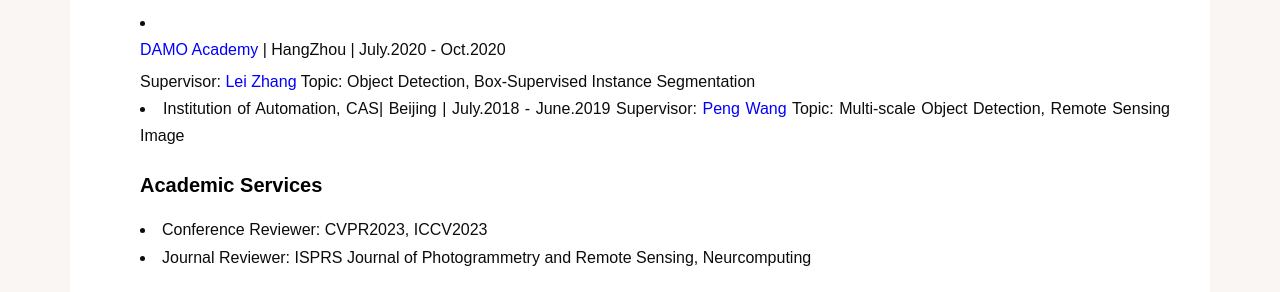
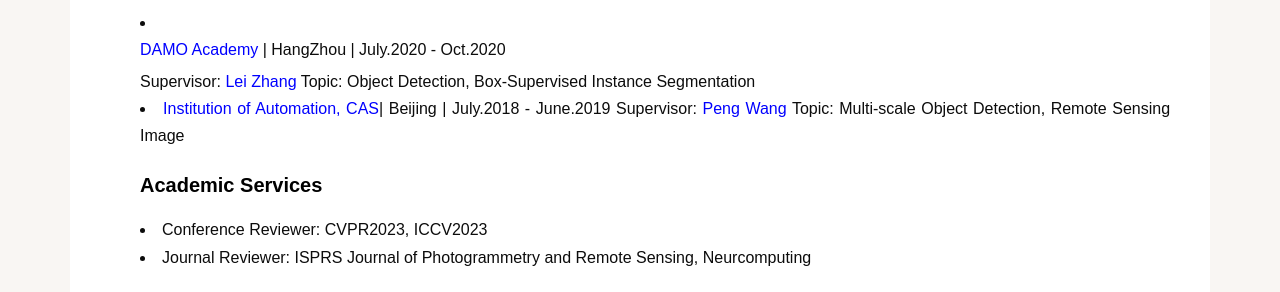
Before and after one commit to cslwt/cslwt.github.io, a Jekyll site: the page index.html, which Jekyll copies as it is, in a window 1280 px wide. Shown: the part 1525-1817 px from the top of the page. Built offline with Jekyll 4.4.1, drawn with Linux system fonts in a browser that asks for light colours; some web fonts are replaced; part of the change alters nothing that is shown.

```diff
--- a/index.html
+++ b/index.html
@@ -239,7 +239,7 @@
 				    Topic: Object Detection, Box-Supervised Instance Segmentation
 				</li>
 				<li style="font-size:16px">
-				    Institution of Automation, CAS| Beijing | July.2018 - June.2019
+				    <a href="http://ia.cas.cn/">Institution of Automation, CAS</a>| Beijing | July.2018 - June.2019
 				    Supervisor: <a href="https://people.ucas.ac.cn/~wangpengcasia">Peng Wang </a>
 				    Topic: Multi-scale Object Detection, Remote Sensing Image
 				</li>
```
